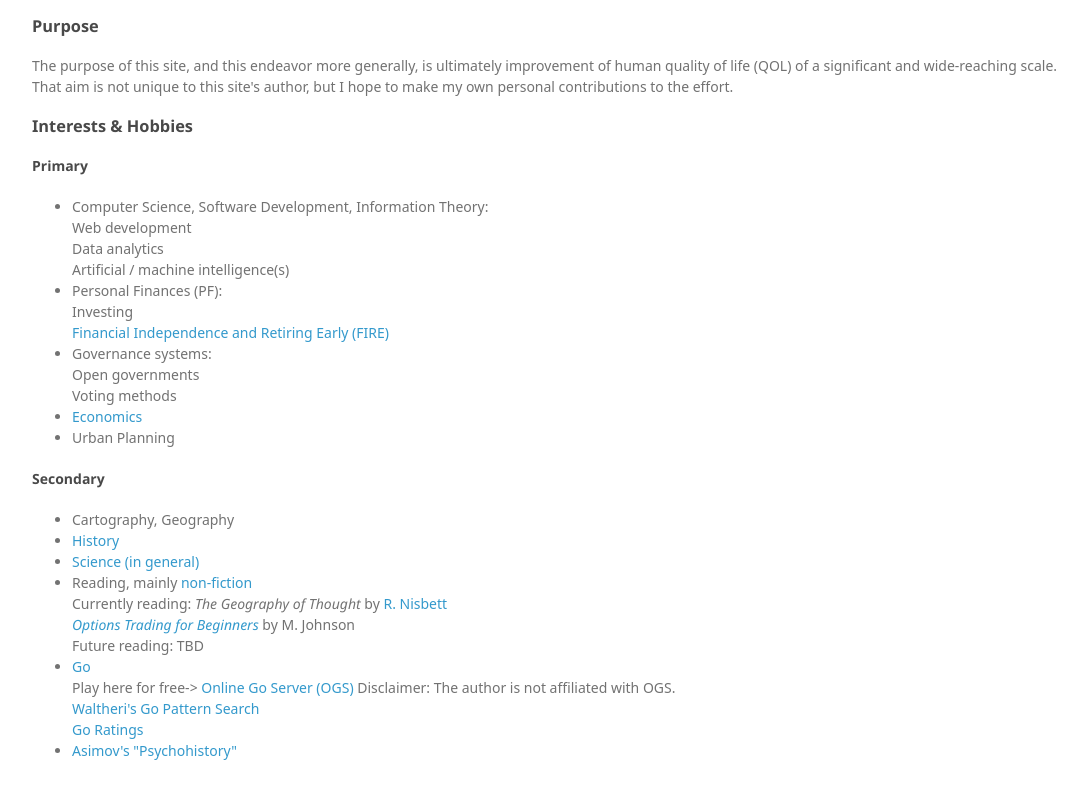
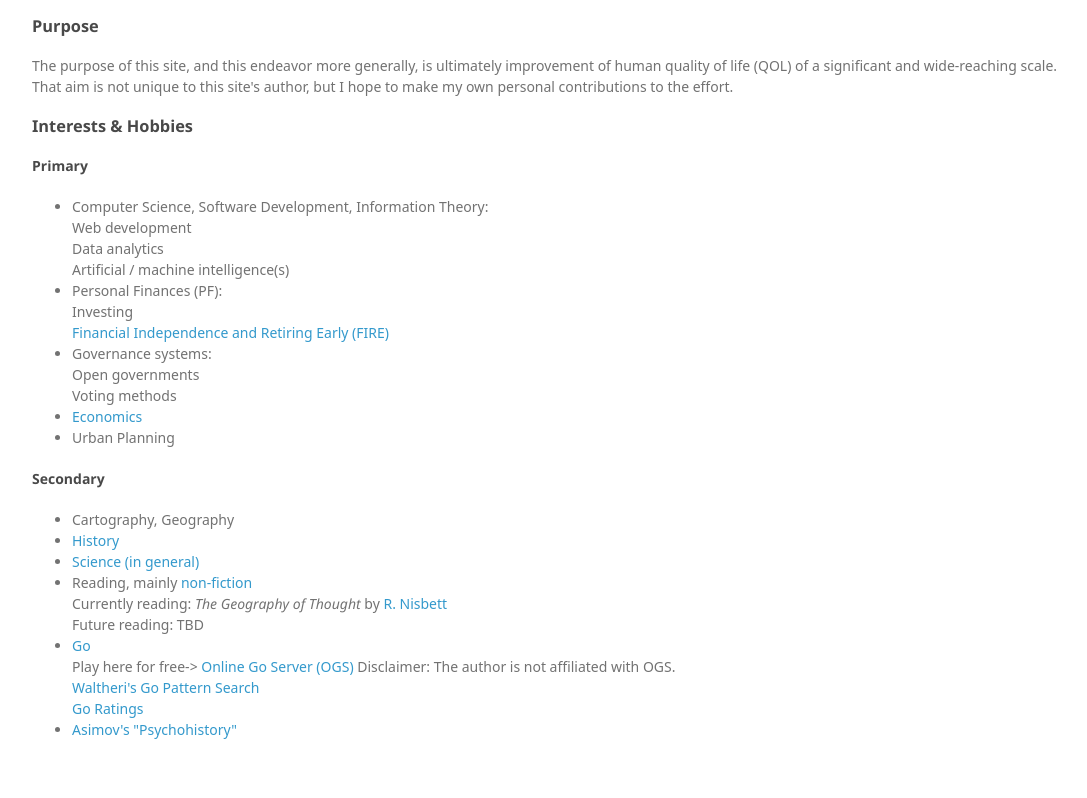
Before and after one commit to CamperJ/camperj.github.io, a plain HTML site: page about.html in a window 1280 px wide. Shown: the part 342-1140 px from the top of the page, without its empty margins (26-1113 px from the left). Drawn offline with Linux system fonts and the light colour scheme; a web font is replaced by a local one.

Commit message:
Minor - update reading list

```diff
--- a/about.html
+++ b/about.html
@@ -60,7 +60,6 @@
             <li>
                 Reading, mainly <a href="https://en.wikipedia.org/wiki/Non-fiction" target="_blank">non-fiction</a><br />
                 Currently reading: <i>The Geography of Thought</i> by <a href="https://en.wikipedia.org/wiki/Richard_E._Nisbett" target="_blank">R. Nisbett</a><br />
-                <a href="https://www.amazon.com/gp/product/B01M0Y1S11/ref=kinw_myk_ro_title" target="_blank" rel="noopener noreferrer"><i>Options Trading for Beginners</i></a> by M. Johnson<br />
                 Future reading: TBD
             </li>
             <li><a href="https://en.wikipedia.org/wiki/Go_(game)" target="_blank">Go</a><br />
```
